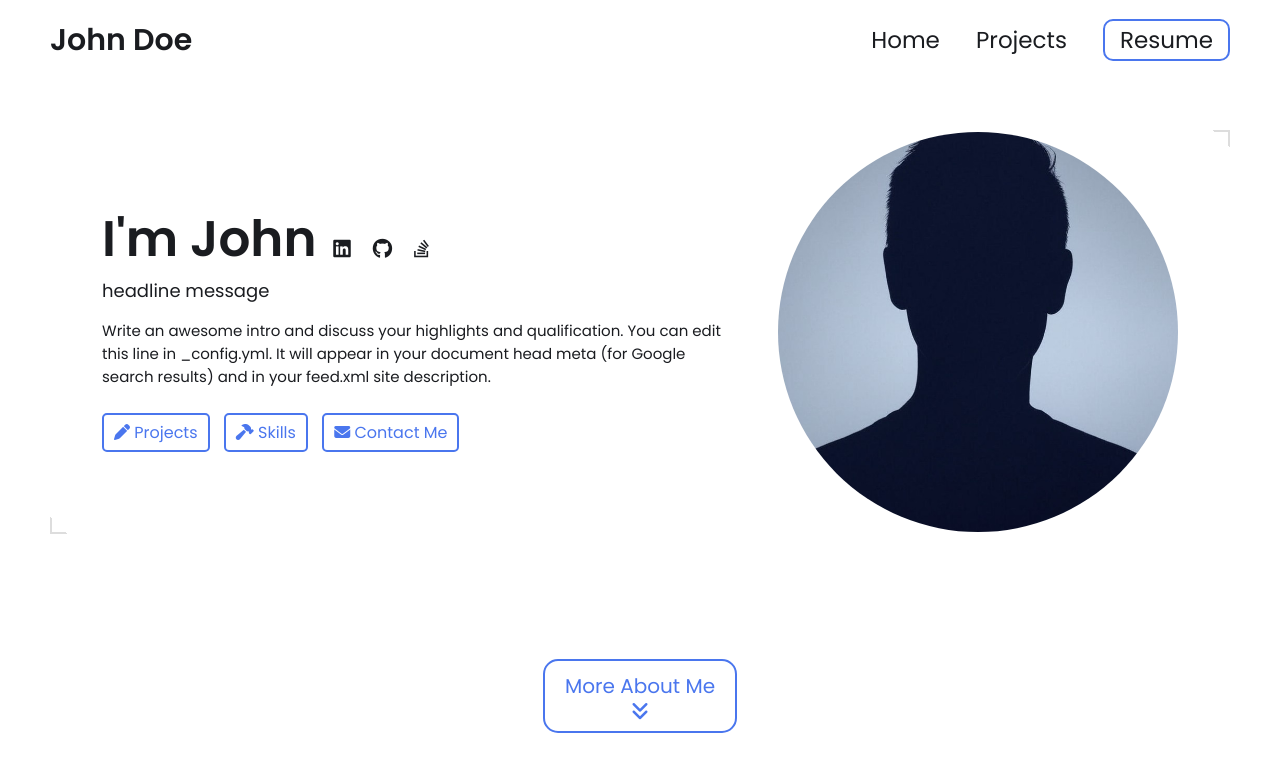
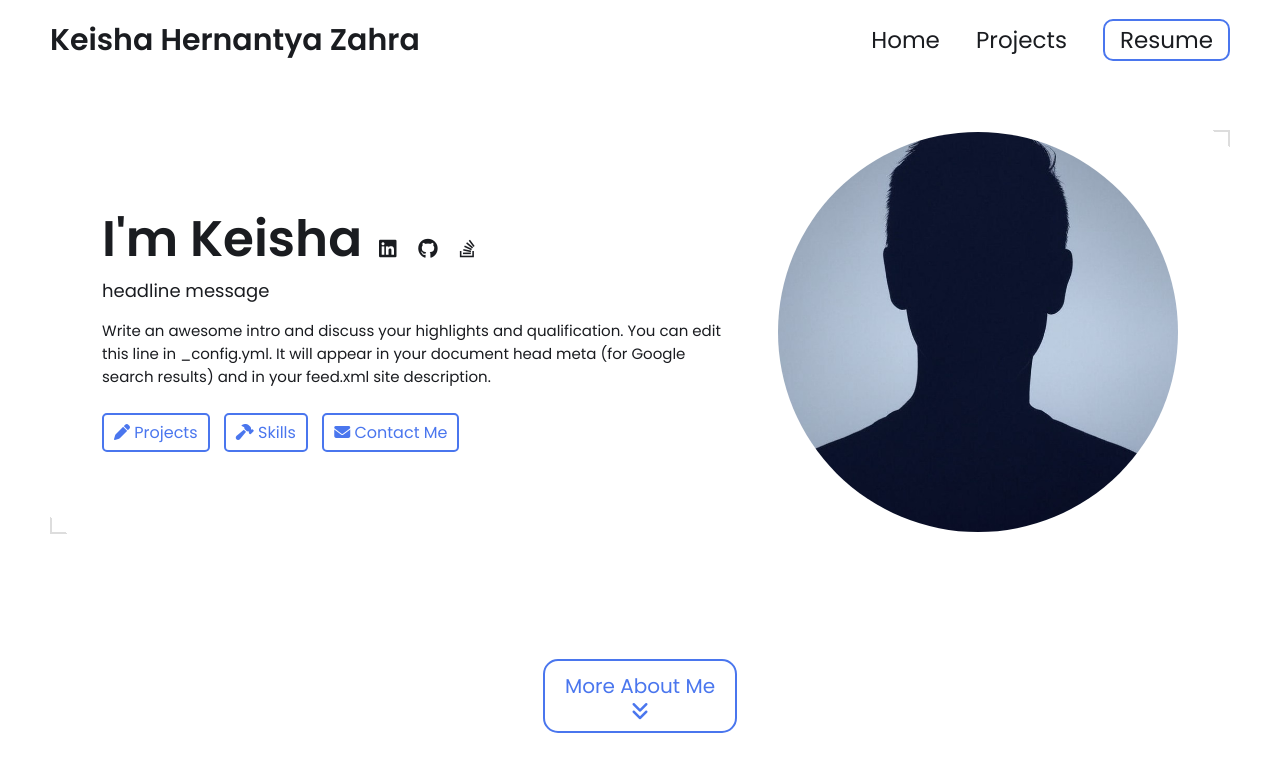
Before and after one commit to keishahz/keishahz.github.io, a Jekyll site: the page built from index.html, in a window 1280 px wide and 900 px high. Shown: the top 772 px of the window. Built offline with Jekyll 4.4.1, drawn with Linux system fonts in a browser that asks for light colours.

Commit message:
change name

```diff
--- a/_config.yml
+++ b/_config.yml
@@ -7,12 +7,12 @@
 
 # Main Page Setup
 
-title: John Doe's Portfolio # This is what shows up in the tab of the browser
+title: Keisha Hernantya Zahra's Portfolio # This is what shows up in the tab of the browser
 
 
 
 # Hero Section
-name: John Doe
+name: Keisha Hernantya Zahra
 headline: headline message
 description: >- # dont remove this line. this will ignore all new lines until the next section
   Write an awesome intro and discuss your highlights and qualification. You can edit this
```
